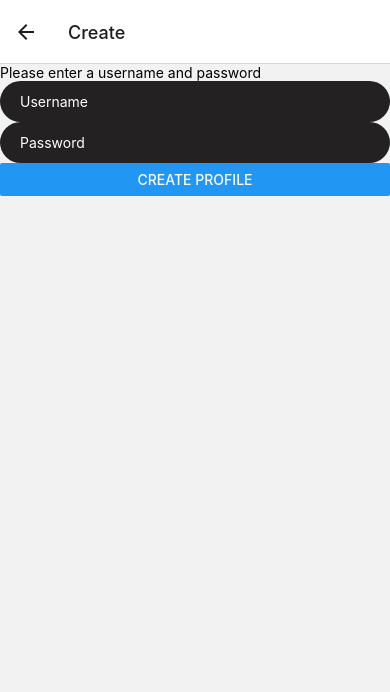
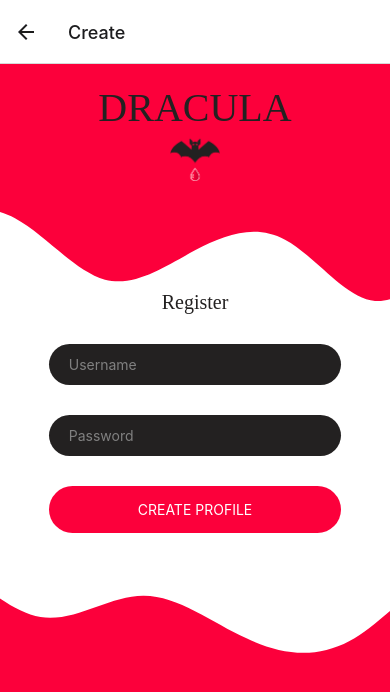
Before and after one commit to jaco5157/bitsxlaMarato, a React Native app in the folder Dracula/: screen /Create in a window 390 px wide. Shown: the top 692 px of the page. Built offline with nearby package versions, Linux system fonts and the light colour scheme.

Commit message:
Register design

```diff
--- a/Dracula/components/CustomText.tsx
+++ b/Dracula/components/CustomText.tsx
@@ -1,10 +1,10 @@
 import React, { useState } from 'react';
 import {View, Text} from 'react-native'
-
+import {colors} from '../pages/Styles'
 
 const CustomText = (props) => {
     return (
-        <Text style={{fontFamily: "FiraSans-Regular", ...props.style}}>{props.children}</Text>
+        <Text style={{fontFamily: "FiraSans-Regular", color: colors.black, ...props.style}}>{props.children}</Text>
     );
 }
 
--- a/Dracula/pages/CreateScreen.tsx
+++ b/Dracula/pages/CreateScreen.tsx
@@ -1,6 +1,9 @@
 import React, { useState } from 'react';
-import { View, Text, TextInput, Button, StyleSheet } from 'react-native';
-import styles from './Styles';
+import { View, Text, TextInput, Button, StyleSheet, Image, Pressable } from 'react-native';
+import styles, {colors} from './Styles';
+import TopWave from '../components/TopWave'
+import BottomWave from '../components/BottomWave'
+import CustomText from '../components/CustomText'
 
 const CreateScreen = ({ navigation }) => {
   const [username, setUsername] = useState('');
@@ -10,23 +13,77 @@ const CreateScreen = ({ navigation }) => {
     navigation.navigate('Profile', { username });
   };
 
+  const customStyles = StyleSheet.create({
+        header: {
+            flexDirection: "column",
+            alignItems: "center",
+            display: "flex",
+            justifyContent: "center",
+            paddingTop: 20,
+        },
+        container: {
+          position: "relative",
+          backgroundColor: colors.white,
+          height: 500,
+          width: "100%",
+          color: colors.black,
+          display: "flex",
+          alignItems: "center",
+          flexDirection: "column",
+          paddingTop: 110,
+          gap: 10
+        },
+        actions: {
+            display: "flex",
+            justifyContent: "center",
+            alignItems: "center",
+            flexDirection: "column",
+            gap: 30,
+            width: "75%"
+        },
+        title: {
+            color: colors.black,
+            fontWeight: "400",
+            fontFamily: "Kalnia-Regular",
+            fontSize: 40,
+        },
+        loginButton: {
+            backgroundColor: colors.primary,
+            width: "100%"
+        }
+    })
+
   return (
-    <View style={styles.container}>
-      <Text>Please enter a username and password</Text>
+    <View style={styles.body}>
+        <View style={styles.mainContainer}>
+            <View style={customStyles.header}>
+                <Text style={customStyles.title}>DRACULA</Text>
+                <Image source={require('./../assets/logo.png')} style={styles.logo}/>
+            </View>
+            <View style={customStyles.container}>
+            <TopWave/>
+              <View style={customStyles.actions}>
+                  <CustomText style={{fontSize: 20}}>Register</CustomText>
                   <TextInput
                       style={styles.input}
                       placeholder="Username"
+                      placeholderTextColor="gray"
                       value={username}
                       onChangeText={(text) => setUsername(text)}
                     />
                     <TextInput
                         style={styles.input}
                         placeholder="Password"
+                        placeholderTextColor="gray"
                         value={password}
                         onChangeText={(text) => setPassword(text)}
                       />
-      <View style={styles.buttonStyle}>
-        <Button title="Create profile" onPress={handleCreate} />
+                  <Pressable style={{...styles.button, ...customStyles.loginButton}} onPress={handleCreate}>
+                      <Text style={{color: "white"}}>Create profile</Text>
+                  </Pressable>
+              </View>
+              <BottomWave/>
+            </View>
         </View>
       </View>
   );
--- a/Dracula/pages/LoginScreen.tsx
+++ b/Dracula/pages/LoginScreen.tsx
@@ -3,6 +3,7 @@ import { View, Text, TextInput, Button, StyleSheet, Image, Pressable } from 'rea
 import styles, {colors} from './Styles';
 import TopWave from '../components/TopWave'
 import BottomWave from '../components/BottomWave'
+import CustomText from '../components/CustomText'
 
 const LoginScreen = ({ navigation }) => {
   const [username, setUsername] = useState('');
@@ -28,7 +29,7 @@ const LoginScreen = ({ navigation }) => {
         display: "flex",
         alignItems: "center",
         flexDirection: "column",
-        paddingTop: 150,
+        paddingTop: 110,
         gap: 10
       },
       actions: {
@@ -61,6 +62,7 @@ const LoginScreen = ({ navigation }) => {
           <View style={customStyles.container}>
           <TopWave/>
             <View style={customStyles.actions}>
+              <CustomText style={{fontSize: 20}}>Login</CustomText>
                 <TextInput
                     style={styles.input}
                     placeholder="Username"
```
Lines whose indentation alone changed are shown as unchanged.
